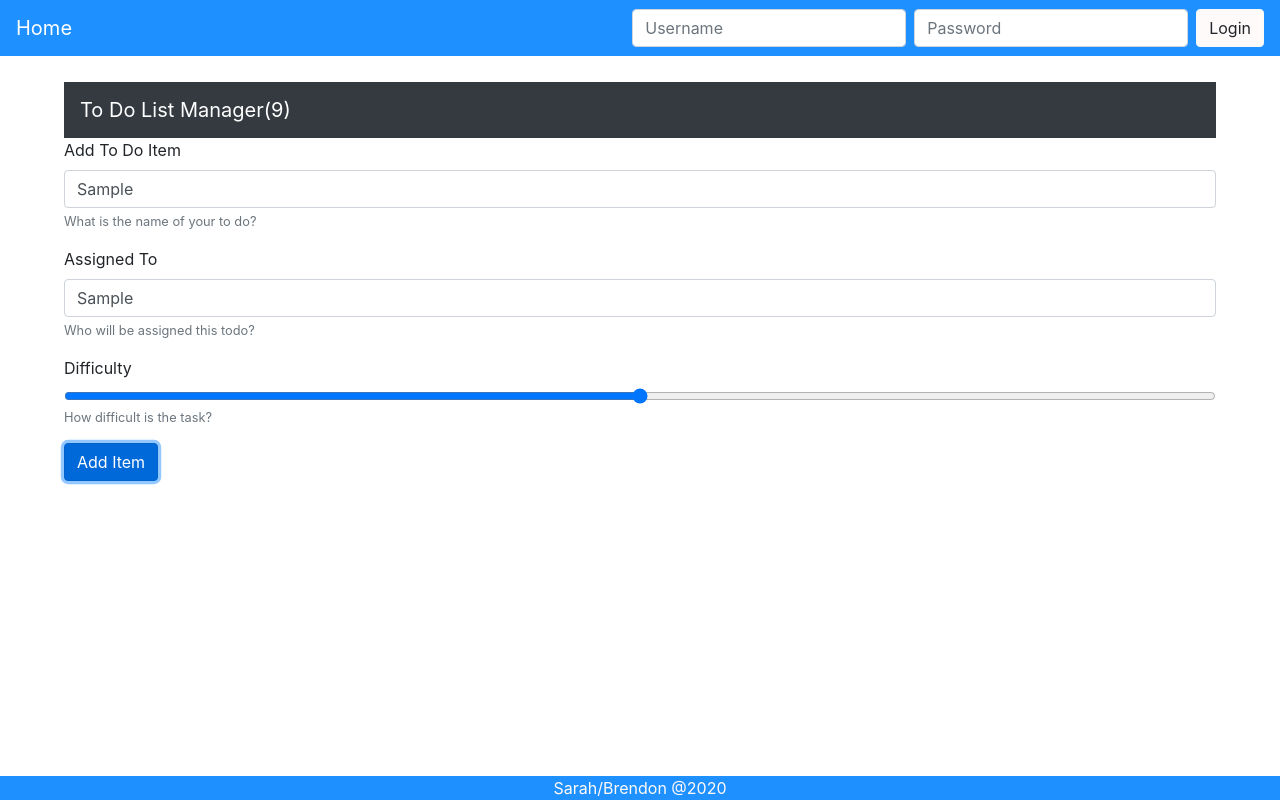
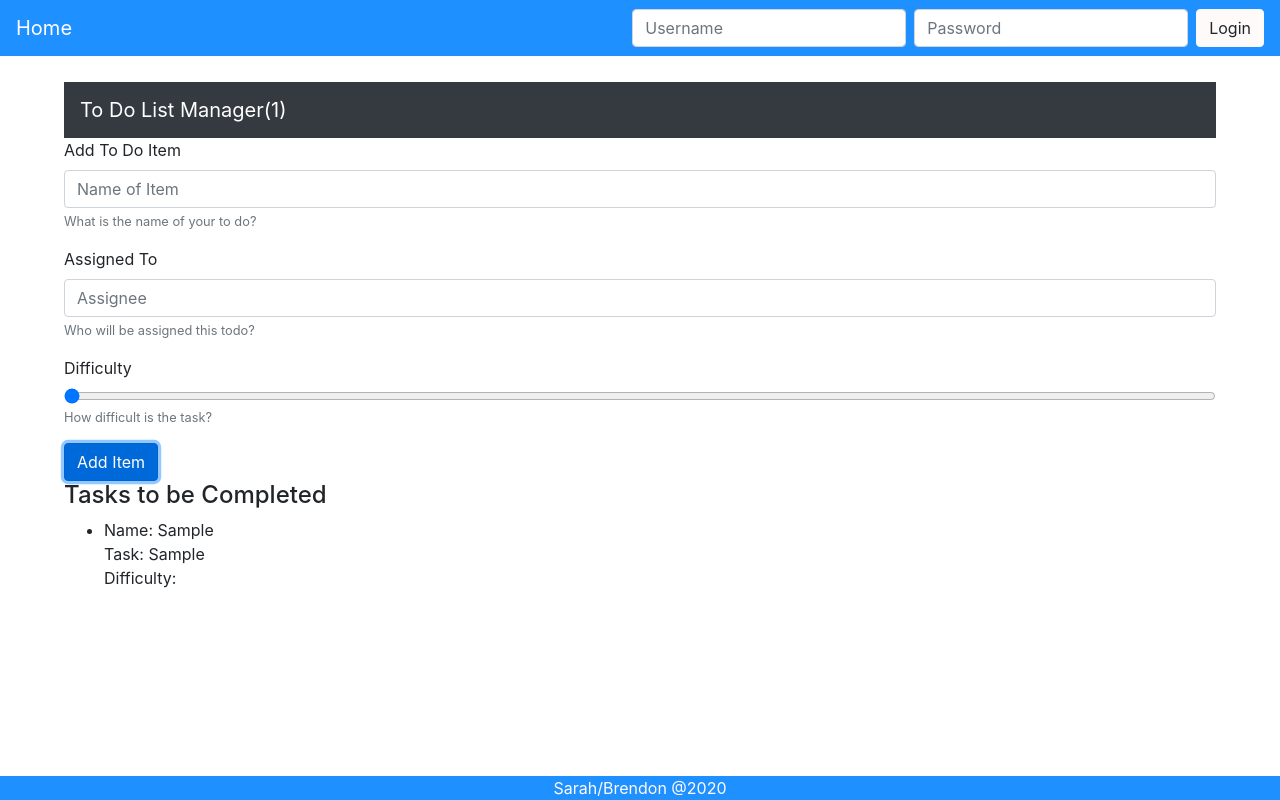
Before and after one commit to brendon-401-advanced-javascript/hooks-api, a React (Create React App) app: page / in a window 1280 px wide. Both pictures are taken after typing "Sample", "Sample" into the empty fields and a click on the button "Add Item". Built offline with nearby package versions, Linux system fonts and the light colour scheme.

Commit message:
got the form to submit the proper data to the main.js file and then send it to the list

```diff
--- a/src/main/form.js
+++ b/src/main/form.js
@@ -11,25 +11,23 @@ function TodoForm(props) {
             ...task,
             [e.target.name]: e.target.value,
         };
-        console.log(task)
         updateTasks(taskUpdate);
     }
 
-    console.log(task);
+    console.log('state of the added item',task);
 
     function onSubmit(e) {
         e.preventDefault();
-        // e.target.reset()
-        console.log('onSubmit');
-        props.formHandler(task)
-        updateTasks({})
+        e.target.reset();
+        props.formHandler(task);
+        updateTasks({});
     }
     return(
     <>
         <Form onSubmit={onSubmit}>
             <Form.Group controlId="formBasicEmail">
                 <Form.Label>Add To Do Item</Form.Label>
-                <Form.Control onChange={handleTask} name="itemName" type="text" placeholder="Name of Item" />
+                <Form.Control required={true} onChange={handleTask} name="itemName" type="text" placeholder="Name of Item" />
                 <Form.Text className="text-muted">
                     What is the name of your to do?
                 </Form.Text>
@@ -37,7 +35,7 @@ function TodoForm(props) {
 
             <Form.Group controlId="formBasicPassword">
                 <Form.Label>Assigned To</Form.Label>
-                <Form.Control onChange={handleTask} name="assignedTo" type="Text" placeholder="Assignee" />
+                <Form.Control required={true} onChange={handleTask} name="assignedTo" type="Text" placeholder="Assignee" />
                 <Form.Text className="text-muted">
                     Who will be assigned this todo?
                 </Form.Text>
@@ -45,7 +43,7 @@ function TodoForm(props) {
 
             <Form.Group controlId="formBasicRange">
                 <Form.Label>Difficulty</Form.Label>
-                <Form.Control name="difficulty" onChange={handleTask} type="range" />
+                <Form.Control defaultValue={0} required={true} name="difficulty" onChange={handleTask} type="range" />
                 <Form.Text className="text-muted">
                     How difficult is the task?
                 </Form.Text>
--- a/src/main/list.js
+++ b/src/main/list.js
@@ -5,7 +5,22 @@ import './main.scss';
 function TodDoList(props) {
     return (
         <>
+            <h4>Tasks to be Completed</h4>
+            <ul>
+            {
+                // console.log(props.taskList)
+                props.taskList.map((item) =>  {
+                return<li>
+                   Name: {item.assignedTo}
+                    <br/>
+                   Task: {item.itemName}
+                   <br/>
+                   Difficulty: {item.difficulty}
+                </li>
+                })
+            }
 
+            </ul>
         </>
     )
 }
--- a/src/main/main.js
+++ b/src/main/main.js
@@ -2,19 +2,18 @@ import { Navbar } from 'react-bootstrap';
 import './main.scss';
 import React, { useState } from 'react';
 import Form from './form.js';
-// import ToDoList from './list.js';
+import ToDoList from './list.js';
 
 
 function Main(props) {
-    const [taskItems, setTaskItems] = useState(['Cowabunga']);
+    const [taskItems, setTaskItems] = useState([])
 
     // function to be passed to form for the submit handle
     function formSubmit(data){
-        setTaskItems(...taskItems, data);
-        console.log(taskItems);
+        console.log('data that we got from form', data);
+        setTaskItems([...taskItems, data]);
     };
 
-    // Const [count, setCount] = useState(7);
 
     return (
 
@@ -24,17 +23,7 @@ function Main(props) {
         </Navbar>
 
         <Form formHandler={formSubmit} />
-
-        <ul>
-        {
-
-            console.log(taskItems)
-            // taskItems.map((item) =>  {
-            //     return <li>{item}</li>
-            // })
-        }
-
-        </ul>
+        <ToDoList taskList={taskItems}/>
 
 
     </div>
```
